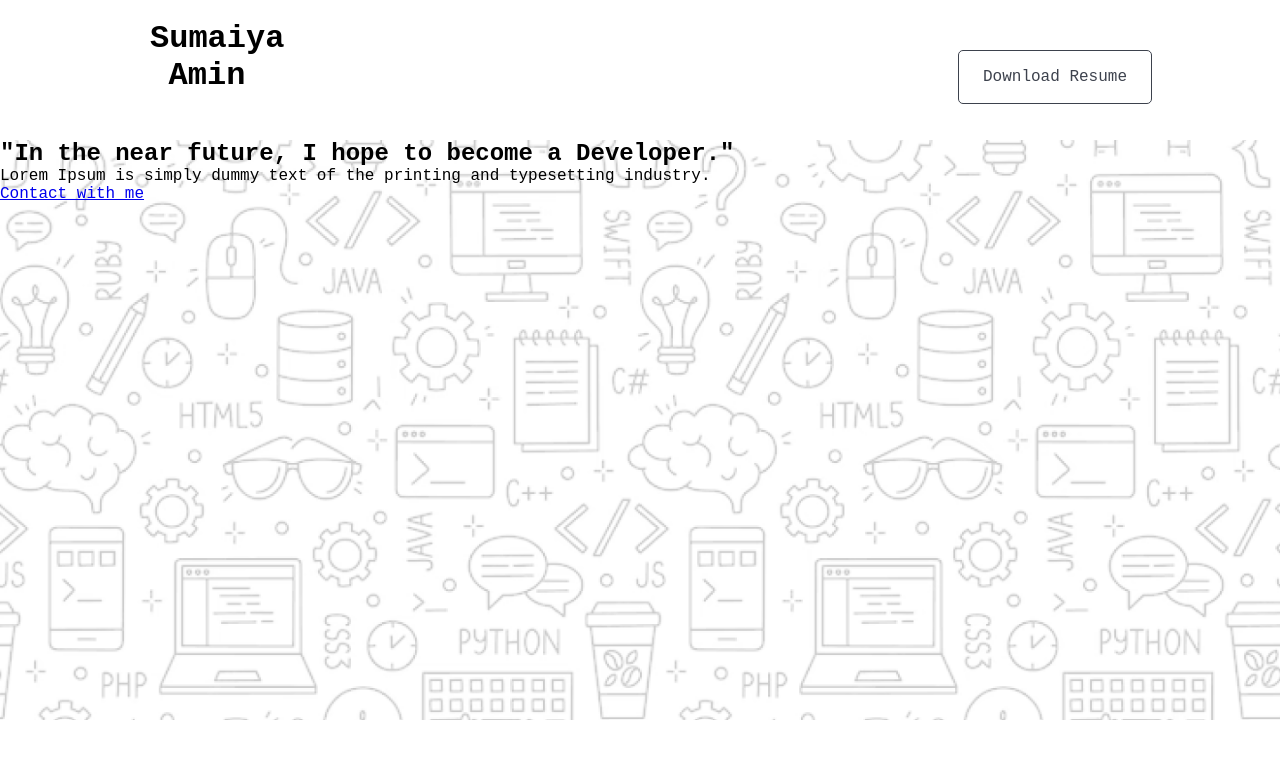
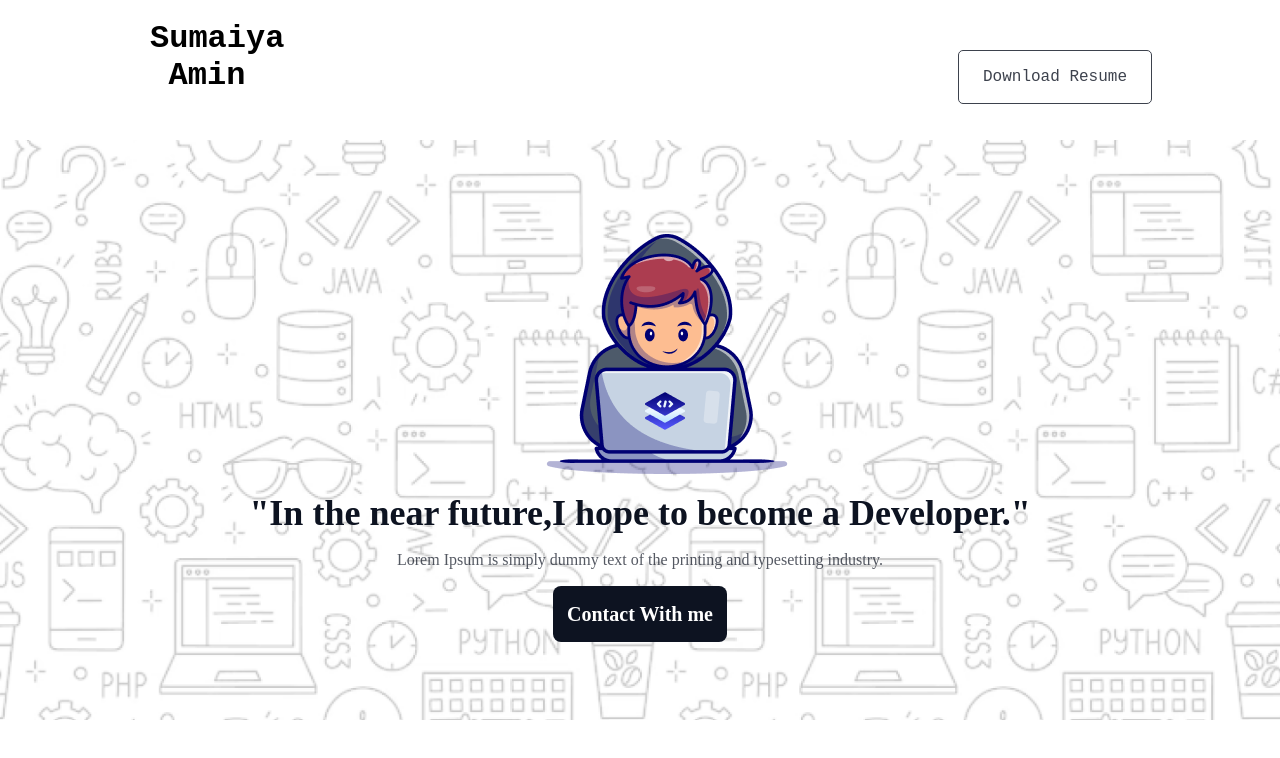
Before and after one commit to sumaiyaamin/webdev-objective, a plain HTML site: page index.html in a window 1280 px wide. Drawn offline with Linux system fonts and the light colour scheme; a web font is replaced by a local one.

Commit message:
icon added

```diff
--- a/index.html
+++ b/index.html
@@ -19,8 +19,9 @@
 
     <section id="hero">
         <div class="hero-content">
-            <h2>"In the near future, I hope to become a Developer."</h2>
-            <p>Lorem Ipsum is simply dummy text of the printing and typesetting industry.</p>
-            <a href="#" class="btn">Contact with me</a>
+          <div class="icon"> <img src="assets/Group.png" alt="hero_pic"></div>
+            <h2 class="title">"In the near future,I hope to become a Developer."</h2>
+            <p class="subtitle">Lorem Ipsum is simply dummy text of the printing and typesetting industry.</p>
+            <div class="btn-container"><a href="#" class="btn" >Contact With me</a></div>
         </div>
     </section>
--- a/styles/styles.css
+++ b/styles/styles.css
@@ -50,5 +50,59 @@ header .btn {
   background-image: url(../assets/Hero-bg.png);
   background-position: center;
   background-size: cover;
+  display: flex;
+  justify-content: center;
+  align-items: center;
 
 }
+
+#hero .hero-content{
+  width: 888px;
+
+}
+#hero .hero-content .title{
+  color: rgb(13, 19, 33);
+font-family: Azeret Mono;
+font-size: 36px;
+font-weight: 700;
+line-height: 68px;
+letter-spacing: 0%;
+text-align: center;
+}
+
+#hero .hero-content .subtitle{
+  color: rgb(13, 19, 33);
+font-family: Azeret Mono;
+font-size: 16px;
+font-weight: 400;
+line-height: 26px;
+letter-spacing: 0%;
+text-align: center;
+opacity: 0.7;
+margin-bottom: 30px;
+
+}
+
+  #hero .hero-content .btn {
+    padding: 17px 14px 17px 14px;
+
+    text-decoration: none;
+    border-radius: 8px;
+
+background: rgb(13, 19, 33);
+color: rgb(255, 255, 255);
+font-family: Azeret Mono;
+font-size: 20px;
+font-weight: 600;
+line-height: 23px;
+letter-spacing: 0%;
+text-align: center;
+  }
+
+  .btn-container{
+   text-align: center;
+  }
+
+  #hero .hero-content .icon{
+    margin-left: 350px;
+  }
```
